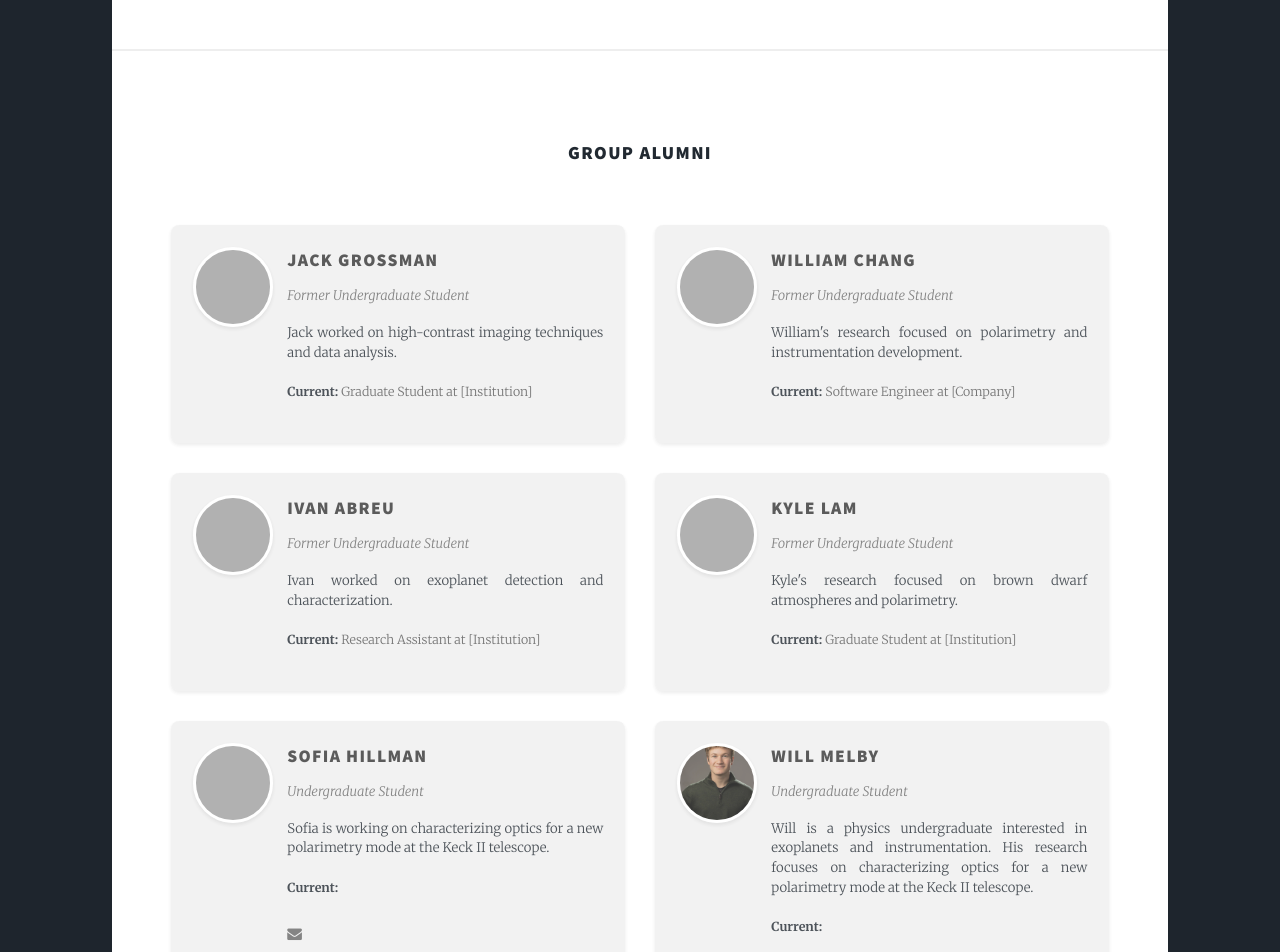
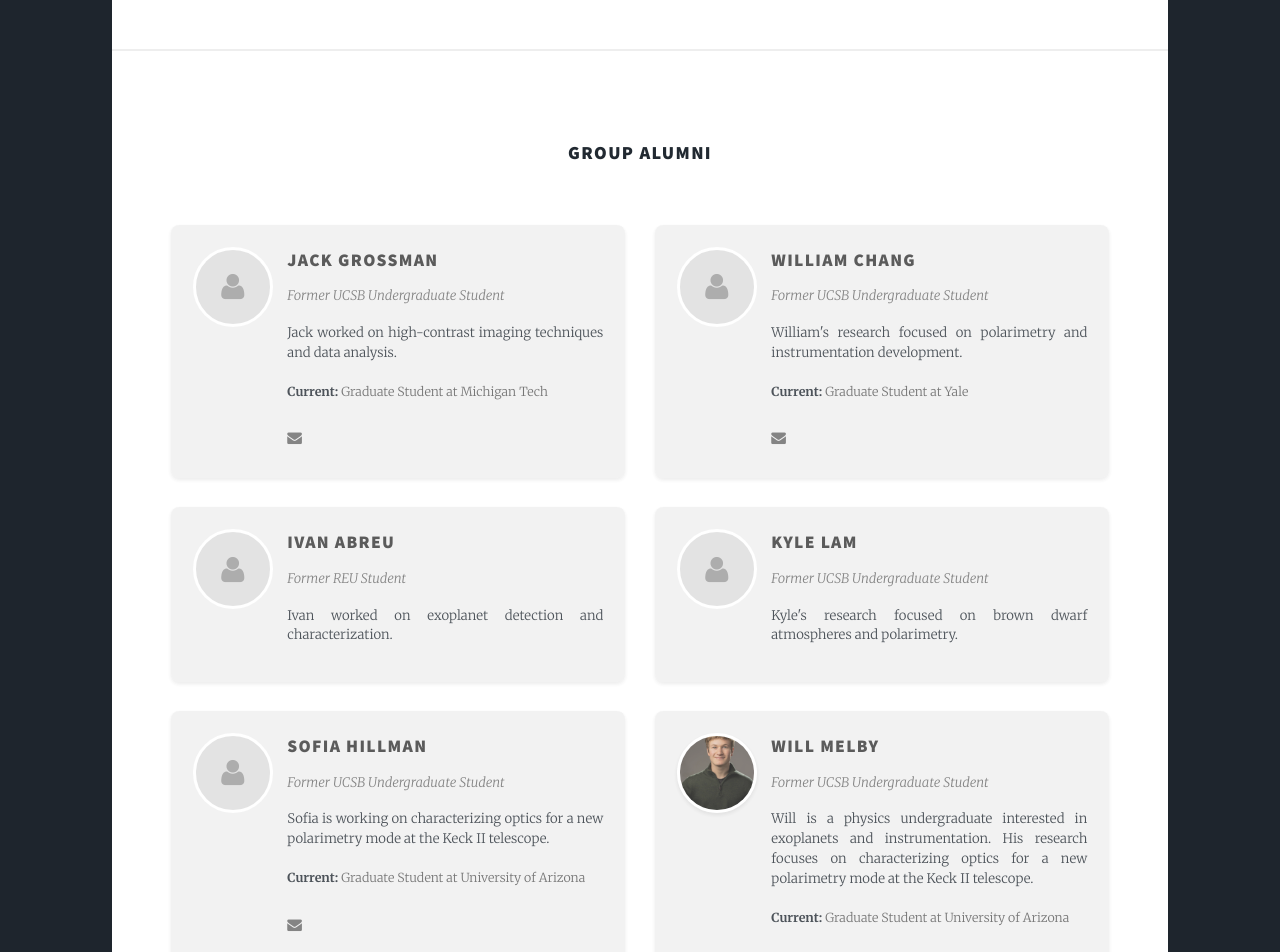
Before and after one commit to UCSB-Exoplanet-Polarimetry-Lab/UCSB-Exoplanet-Polarimetry-Lab.github.io, a Jekyll site: the page built from group.html, in a window 1280 px wide. Shown: the part 2572-3524 px from the top of the page. Built offline with Jekyll 4.4.1, drawn with Linux system fonts in a browser that asks for light colours; some of the changed text lies outside the part shown; grey boxes are pictures that could not be loaded.

Commit message:
group page cleanup

```diff
--- a/_data/group_members.yml
+++ b/_data/group_members.yml
@@ -113,32 +113,32 @@
 # Group Alumni
 alumni:
   - name: "Jack Grossman"
-    role: "Former Undergraduate Student"
-    image: "jack_grossman.jpg"
+    role: "Former UCSB Undergraduate Student"
+    image: ""
     description: "Jack worked on high-contrast imaging techniques and data analysis."
-    current_position: "Graduate Student at [Institution]"
-    email: ""
+    current_position: "Graduate Student at Michigan Tech"
+    email: "jagrossm@mtu.edu"
     website: ""
     github: ""
     ads: ""
     orcid: ""
 
   - name: "William Chang"
-    role: "Former Undergraduate Student"
-    image: "william_chang.jpg"
+    role: "Former UCSB Undergraduate Student"
+    image: ""
     description: "William's research focused on polarimetry and instrumentation development."
-    current_position: "Software Engineer at [Company]"
-    email: ""
+    current_position: "Graduate Student at Yale"
+    email: "william.chang@yale.edu"
     website: ""
     github: ""
     ads: ""
     orcid: ""
 
   - name: "Ivan Abreu"
-    role: "Former Undergraduate Student"
-    image: "ivan_abreu.jpg"
+    role: "Former REU Student"
+    image: ""
     description: "Ivan worked on exoplanet detection and characterization."
-    current_position: "Research Assistant at [Institution]"
+    current_position: ""
     email: ""
     website: ""
     github: ""
@@ -146,10 +146,10 @@
     orcid: ""
 
   - name: "Kyle Lam"
-    role: "Former Undergraduate Student"
-    image: "kyle_lam.jpg"
+    role: "Former UCSB Undergraduate Student"
+    image: ""
     description: "Kyle's research focused on brown dwarf atmospheres and polarimetry."
-    current_position: "Graduate Student at [Institution]"
+    current_position: ""
     email: ""
     website: ""
     github: ""
@@ -157,9 +157,10 @@
     orcid: ""
 
   - name: "Sofia Hillman"
-    role: "Undergraduate Student"
-    image: "sofia_hillman.jpg"
+    role: "Former UCSB Undergraduate Student"
+    image: ""
     description: "Sofia is working on characterizing optics for a new polarimetry mode at the Keck II telescope."
+    current_position: "Graduate Student at University of Arizona"
     email: "sofia.hillman@ucsb.edu"
     website: ""
     github: ""
@@ -167,9 +168,10 @@
     orcid: ""
 
   - name: "Will Melby"
-    role: "Undergraduate Student"
+    role: "Former UCSB Undergraduate Student"
     image: "will_melby.jpg"
     description: "Will is a physics undergraduate interested in exoplanets and instrumentation. His research focuses on characterizing optics for a new polarimetry mode at the Keck II telescope."
+    current_position: "Graduate Student at University of Arizona"
     email: "will.melby@ucsb.edu"
     website: ""
     github: ""
@@ -187,7 +189,7 @@
     orcid: ""
 
   - name: "Yunxuan (Lucy) Jiang"
-    role: "Undergraduate Student"
+    role: "Former UCSB Undergraduate Student"
     image: "yunxuan_jiang.jpg"
     description: "Yunxuan is a senior data science major. Her work is dedicated to the Gemini Planet Imager (GPI) data pipeline extraction, with a special focus on optimizing the efficiency and accuracy of ePSF model extraction. She is interested in data modeling and optimization within the realms of astronomy and finance."
     email: "yunxuan.jiang@ucsb.edu"
--- a/group.html
+++ b/group.html
@@ -110,7 +110,7 @@
 <style>
 .group-members {
 	display: grid;
-	grid-template-columns: repeat(auto-fit, minmax(300px, 1fr));
+	grid-template-columns: repeat(2, minmax(0, 1fr));
 	gap: 2rem;
 	margin-top: 2rem;
 }
@@ -230,7 +230,7 @@
 	top: 6px; /* increase this to push icon lower */
 }
 
-@media (max-width: 768px) {
+@media (max-width: 900px) {
 	.group-members {
 		grid-template-columns: 1fr;
 	}
```
